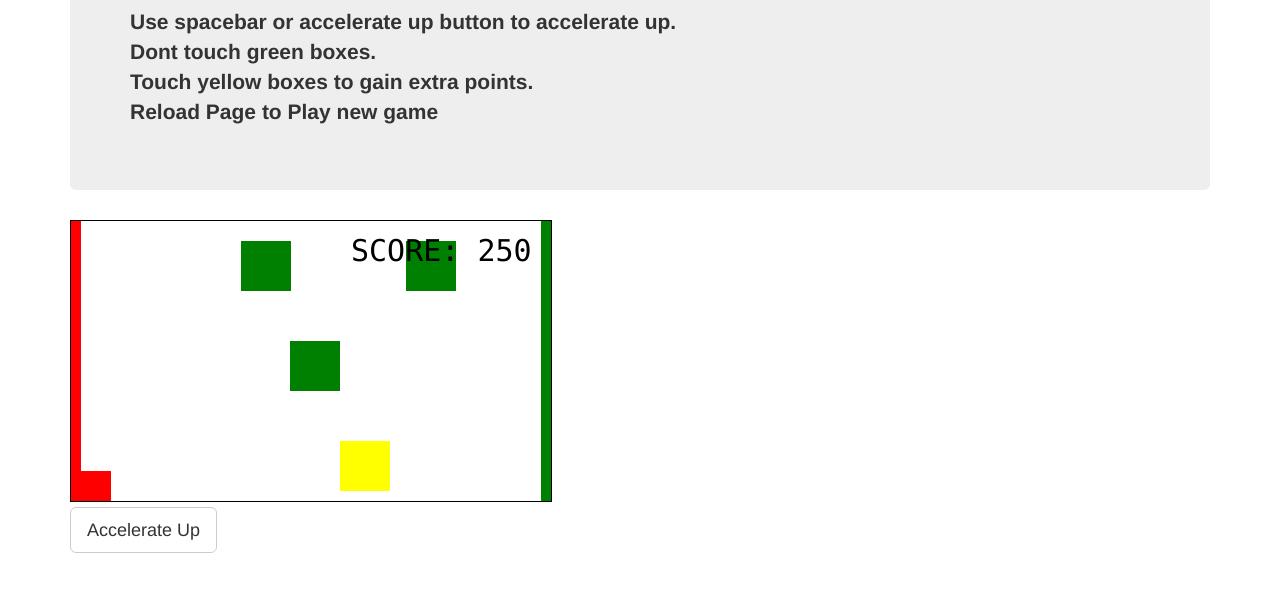
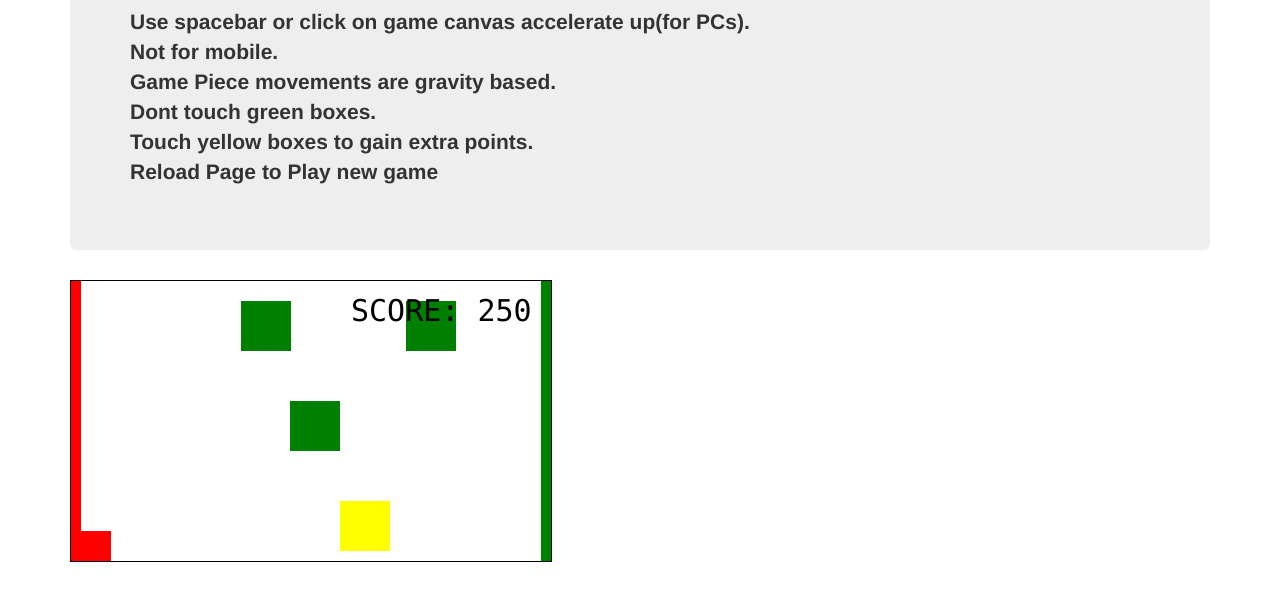
Before and after one commit to kgauravk/gMiniGame, a plain HTML site: page index.html in a window 1280 px wide. Shown: the part 140-740 px from the top of the page. Drawn offline with nearby package versions, Linux system fonts and the light colour scheme.

Commit message:
Update index.html

```diff
--- a/index.html
+++ b/index.html
@@ -54,21 +54,17 @@
 	<div class="container">
 		<div class="jumbotron">
 			<h1><i class="fa fa-gamepad" aria-hidden="true"></i> gMiniGame</h1>
-			<p><b>Use spacebar or accelerate up button to accelerate up.<br>
+			<p><b>Use spacebar or click on game canvas accelerate up(for PCs).<br>
+				Not for mobile.<br>
+				Game Piece movements are gravity based.<br>
 				Dont touch green boxes.<br>
 				Touch yellow boxes to gain extra points.<br>
 				Reload Page to Play new game</b>
 			</p>
 		</div>
 	</div>
-	<div class="container">
-		<div id="container">
+	<div class="container" id="container">
 
-		</div>
-		<div class="button">
-			<button class="btn btn-lg btn-default" onmousedown="accelerate(-0.1)" onmouseup="accelerate(0.05)">Accelerate Up</button>
-
-		</div>
 	</div>
 
 <script src="https://ajax.googleapis.com/ajax/libs/jquery/3.2.1/jquery.min.js"></script>
```
